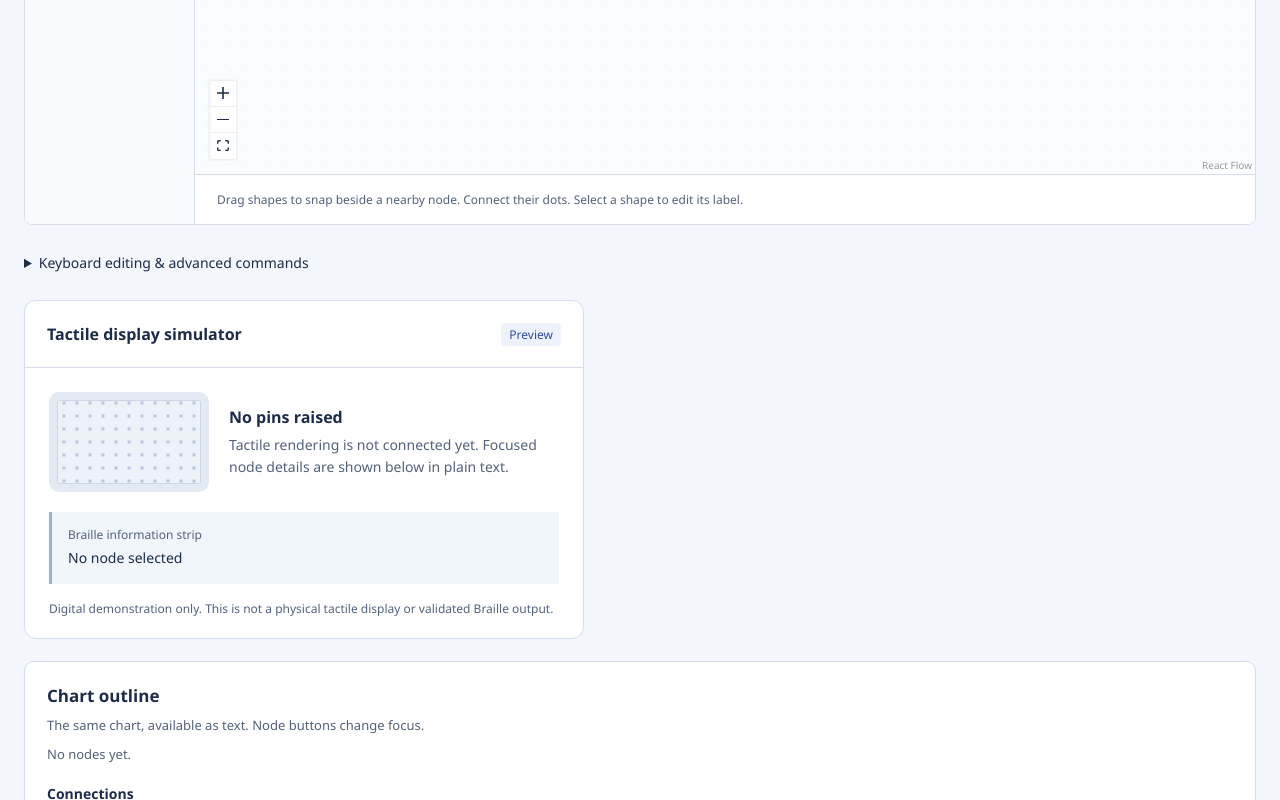
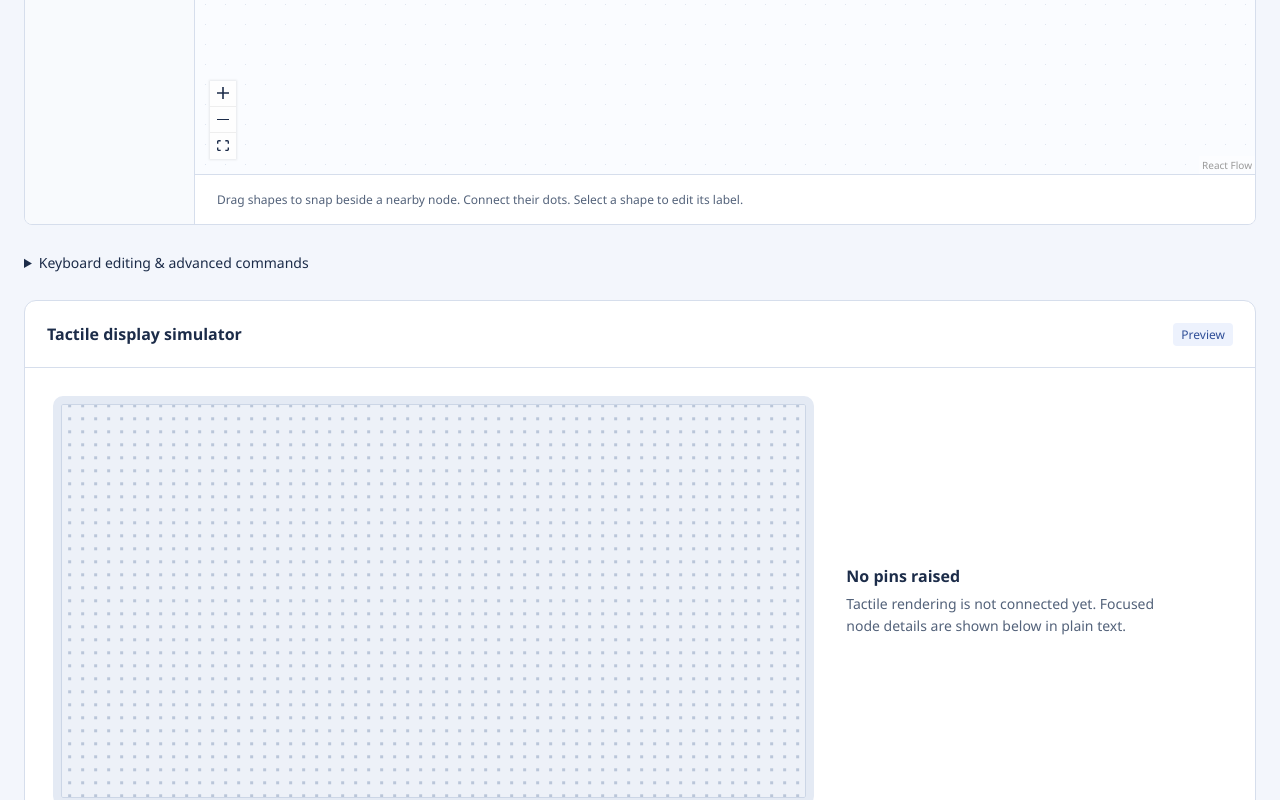
Before and after one commit to Shaurav-Vora/Koi-charts, a Next.js app: page / in a window 1280 px wide. Shown: the part 713-1513 px from the top of the page. Built offline with nearby package versions, Linux system fonts and the light colour scheme.

Commit message:
fix: tolerate recorder attributes and enlarge tactile preview

```diff
--- a/src/app/globals.css
+++ b/src/app/globals.css
@@ -171,9 +171,9 @@ main { max-width: none; padding: 20px 24px; }
 .canvas-welcome p { color: var(--muted); font-size: 14px; }
 .keyboard-editor { margin: 16px 0; }
 .keyboard-editor summary { cursor: pointer; padding: 12px 0; font-size: 14px; width: fit-content; }
-.secondary-displays { max-width: 560px; }
-.secondary-displays .tactile-surface { display: flex; align-items: center; gap: 20px; }
-.secondary-displays .pin-matrix { width: 160px; height: 100px; flex: 0 0 160px; }
+.secondary-displays { width: 100%; }
+.secondary-displays .tactile-surface { display: grid; grid-template-columns: minmax(0, 2fr) minmax(220px, 1fr); align-items: center; gap: 32px; padding: 28px; }
+.secondary-displays .pin-matrix { width: 100%; max-width: none; height: clamp(280px, 32vw, 460px); margin: 0; }
 .secondary-displays .tactile-empty { margin: 0; text-align: left; }
 @media (max-width: 650px) {
   main { padding: 16px 12px; }
@@ -184,6 +184,6 @@ main { max-width: none; padding: 20px 24px; }
   .shape-palette p, .shape-palette .palette-tip { margin: 4px 0; }
   .node-inspector { margin-top: 12px; padding-top: 12px; }
   .canvas-area { height: 540px; }
-  .secondary-displays .tactile-surface { flex-wrap: wrap; }
+  .secondary-displays .tactile-surface { grid-template-columns: 1fr; padding: 16px; gap: 20px; }
 }
 .flow-node .react-flow__handle { z-index: 5; width: 14px; height: 14px; }
--- a/src/app/layout.tsx
+++ b/src/app/layout.tsx
@@ -9,5 +9,7 @@ export const metadata: Metadata = {
 };
 
 export default function RootLayout({ children }: Readonly<{ children: ReactNode }>) {
-  return <html lang="en"><body>{children}</body></html>;
+  // Recorder extensions can add attributes to html before React hydrates.
+  // Limit suppression to this element; child hydration checks remain enabled.
+  return <html lang="en" suppressHydrationWarning><body>{children}</body></html>;
 }
```
